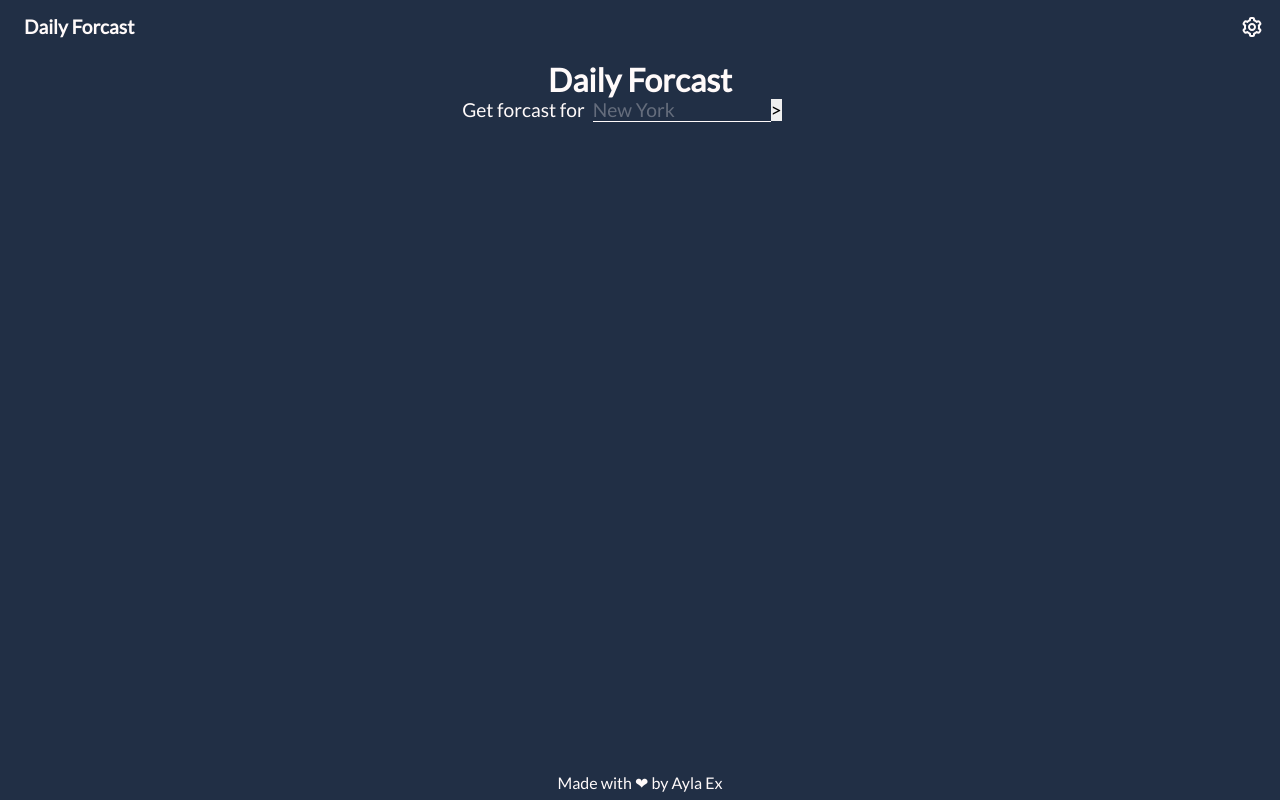
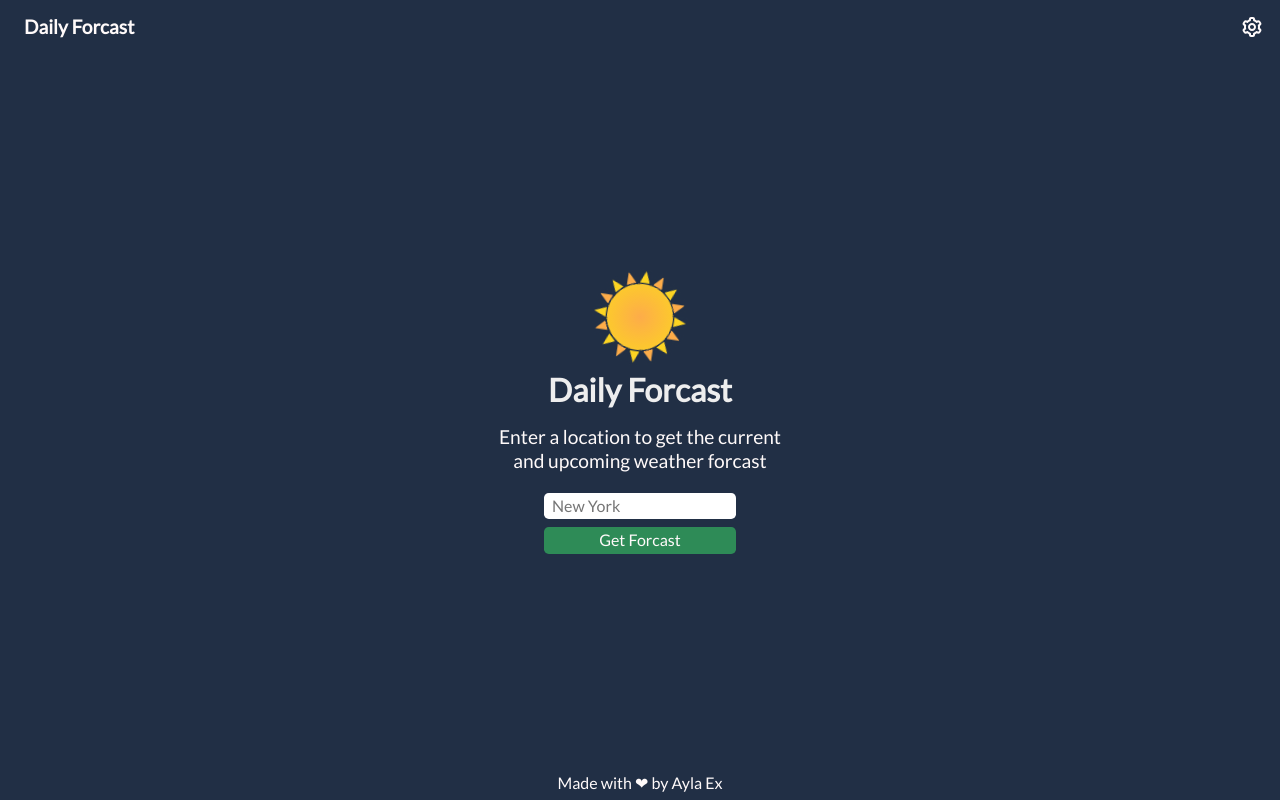
Before and after one commit to AB6923/daily-forecast, a React (Create React App) app: page / in a window 1280 px wide. Built offline with nearby package versions, Linux system fonts and the light colour scheme; the HTML template or start-up script is replaced by a standard one.

Commit message:
complete styling for splash page

```diff
--- a/src/components/forms/LocationForm.js
+++ b/src/components/forms/LocationForm.js
@@ -14,17 +14,18 @@ export const LocationForm = () => {
 
 	return (
 		<form className='location-form' onSubmit={handleSubmit}>
-			<label>
-				Get forcast for
+			<label htmlFor='location'>
+				Enter a location to get the current and upcoming weather forcast
+			</label>
 			<input
 				type='text'
 				placeholder='New York'
+				name='location'
 				value={requestedLocation}
 				onChange={(e) => setRequestedLocation(toTitleCase(e.target.value))}
 				required
 			/>
-				<input type='submit' value='>' />
-			</label>
+			<input type='submit' value='Get Forcast' />
 		</form>
 	)
 }
--- a/src/pages/Splash.js
+++ b/src/pages/Splash.js
@@ -1,11 +1,12 @@
 import React, { useContext } from 'react'
 import { WeatherContext } from '../contexts/WeatherContext'
-import { LocationForm } from '../components'
+import { LocationForm, WeatherIcon } from '../components'
 
 export const Splash = () => {
 	const { isLoading, weatherData } = useContext(WeatherContext)
 	return !isLoading && !weatherData ? (
 		<section className='splash'>
+			<WeatherIcon iconRef='01d' />
 			<h1>Daily Forcast</h1>
 			<LocationForm />
 		</section>
--- a/src/sass/_elements.scss
+++ b/src/sass/_elements.scss
@@ -16,6 +16,9 @@ html {
 
 main {
 	flex-grow: 1;
+	display: flex;
+	justify-content: center;
+	align-items: center;
 }
 
 header,
--- a/src/sass/_variables.scss
+++ b/src/sass/_variables.scss
@@ -9,9 +9,12 @@ $fontMain: 'Lato', sans-serif;
 $fontSm: 0.9rem;
 
 $gray: #a3a3a3;
+$silver: #eeeeee;
 $orange: #fdac49;
 $yellow: #fcd422;
 $white: #fffafa;
+
+$borderRadiusSm: 0.3rem;
 
 $spaceXsm: 0.25rem;
 $spaceSm: 0.5rem;
--- a/src/sass/components/_locationForm.scss
+++ b/src/sass/components/_locationForm.scss
@@ -1,25 +1,33 @@
 .location-form {
+	width: 320px;
+	display: flex;
+	flex-direction: column;
+	justify-content: center;
+	align-items: center;
+
 	label {
-		display: flex;
-		align-items: center;
+		margin: $spaceSm;
 		font-size: 1.2rem;
+		display: block;
+		text-align: center;
+		line-height: 1.25em;
+		margin: $spaceMd;
 	}
 
-	input[type='text'] {
-		margin-left: $spaceSm;
-		background: none;
+	input {
+		padding: $spaceXsm $spaceSm;
 		border: none;
-		border-bottom: 1px solid $white;
-		color: $white;
-		width: 50%;
+		border-radius: $borderRadiusSm;
+		margin: $spaceXsm;
+		width: 60%;
 
 		&:focus {
 			outline: none;
 		}
+	}
 
-		&::placeholder {
-			color: $white;
-			opacity: 0.3;
-		}
+	input[type='submit'] {
+		background: seagreen;
+		color: $white;
 	}
 }
--- a/src/sass/pages/_splash.scss
+++ b/src/sass/pages/_splash.scss
@@ -5,4 +5,8 @@
 	flex-direction: column;
 	justify-content: center;
 	align-items: center;
+
+	h1 {
+		color: $silver;
+	}
 }
```
Lines whose indentation alone changed are shown as unchanged.
